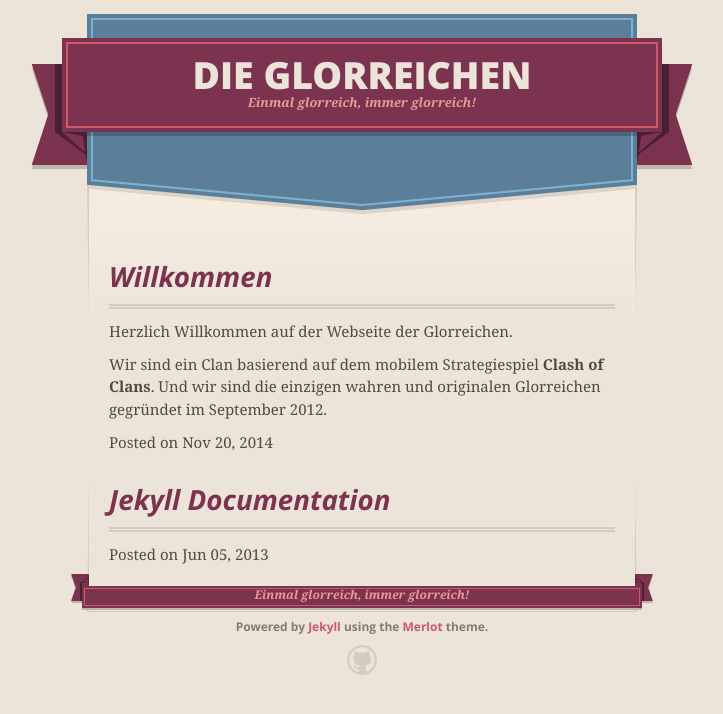
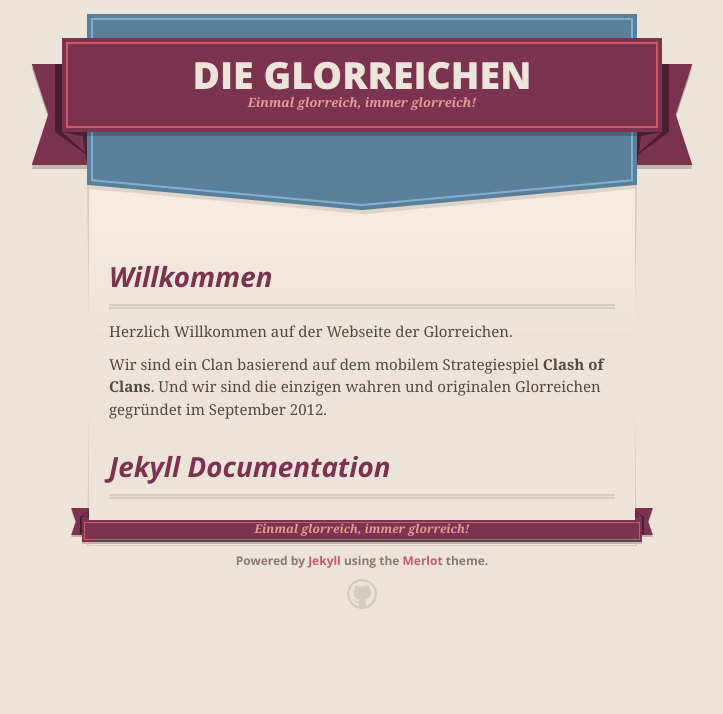
Before and after one commit to glorreich/glorreich.github.io, a Jekyll site: the page built from index.html, in a window 1280 px wide. Shown: the top 714 px of the page, without its empty margins (278-1001 px from the left). Built offline with Jekyll 4.4.1, drawn with Linux system fonts in a browser that asks for light colours; nearby versions of some CDN libraries; the list of posts is cut into pages by our own code.

Commit message:
Update index.html

```diff
--- a/index.html
+++ b/index.html
@@ -18,8 +18,6 @@ title: Merlot Theme
 		{% endif %}
 
 		<div class="post-content">{{ post.content }}</div>
-
-		<p class="meta">Posted on <span class="postdate">{{ post.date | date: "%b %d, %Y" }}</span></p>
 
 	</article>
 
```
